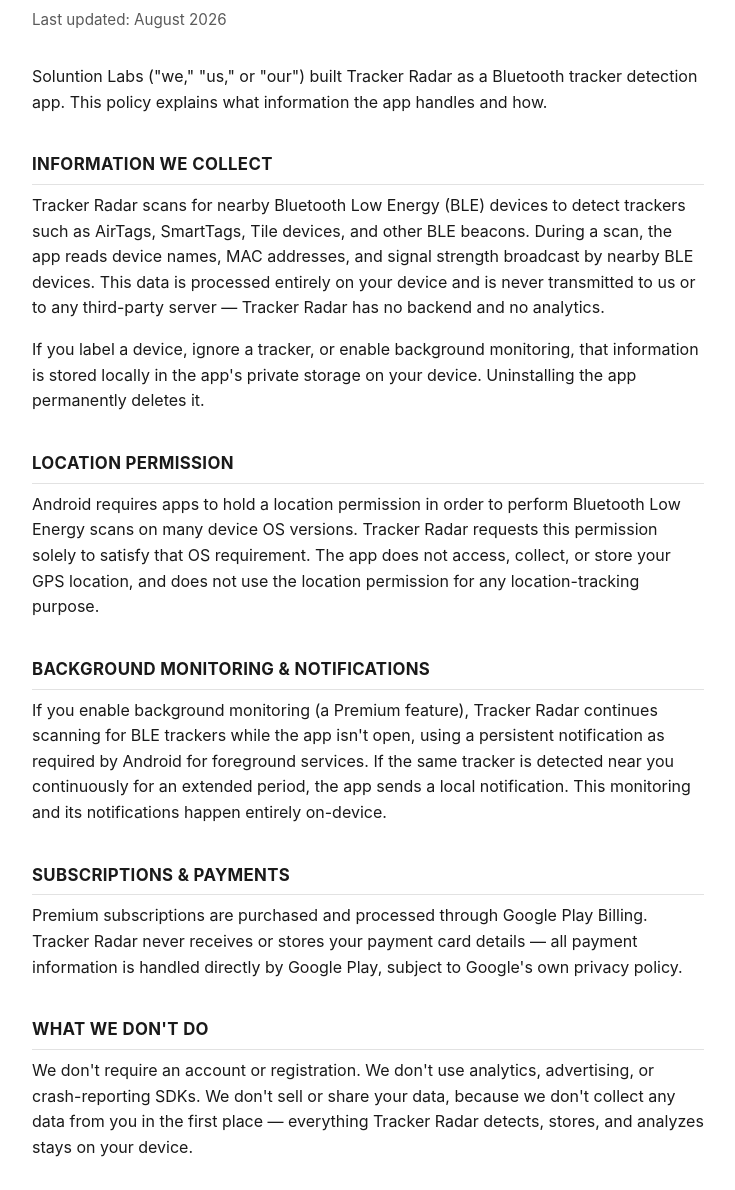
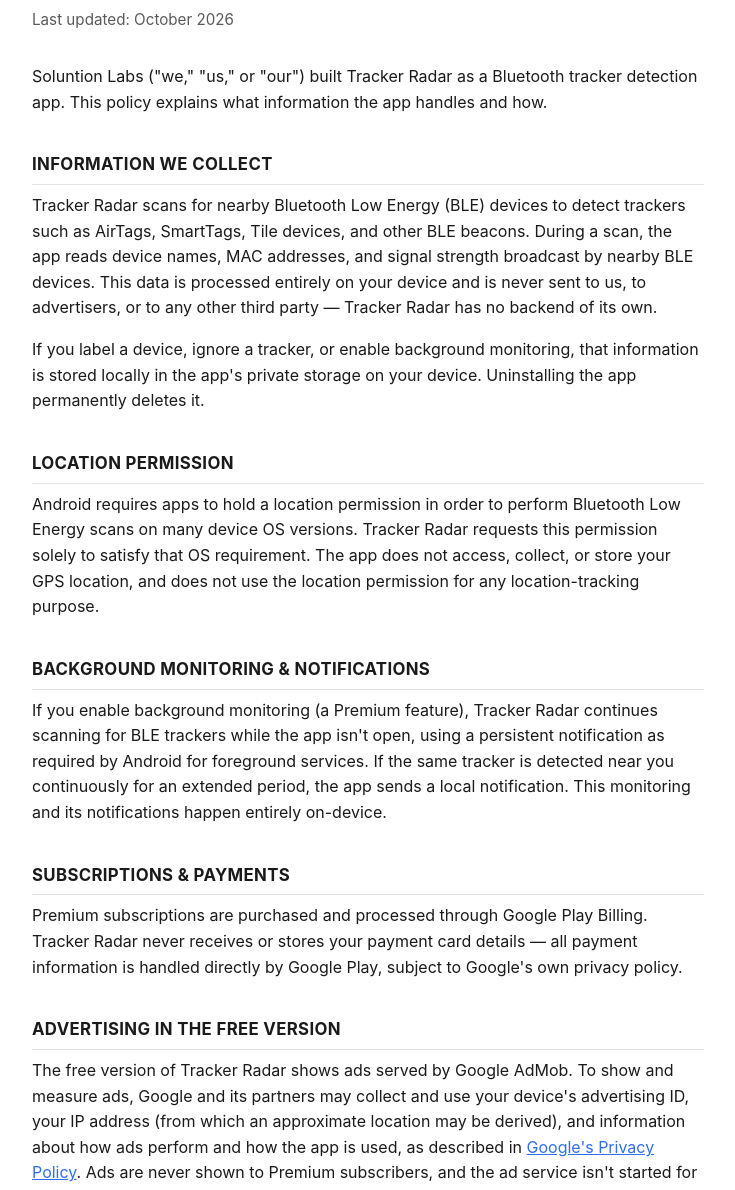
Before and after one commit to SBDJB/tracker-radar-privacy, a plain HTML site: page index.html in a window 1280 px wide. Shown: the part 106-1296 px from the top of the page, without its empty margins (272-1007 px from the left). Drawn offline with Linux system fonts and the light colour scheme.

Commit message:
Update privacy policy to disclose ads in the free version
Adds an advertising section (Google AdMob, advertising ID, consent for
EEA/UK, ad-free for Premium), narrows the "no third-party data" claims to
Bluetooth scan data, and updates the last-updated date.

Co-Authored-By: Claude Sonnet 5.5 <noreply@anthropic.com>

```diff
--- a/index.html
+++ b/index.html
@@ -70,12 +70,12 @@
 <body>
 <main>
   <h1>Tracker Radar Privacy Policy</h1>
-  <p class="updated">Last updated: August 2026</p>
+  <p class="updated">Last updated: October 2026</p>
 
   <p>Soluntion Labs ("we," "us," or "our") built Tracker Radar as a Bluetooth tracker detection app. This policy explains what information the app handles and how.</p>
 
   <h2>INFORMATION WE COLLECT</h2>
-  <p>Tracker Radar scans for nearby Bluetooth Low Energy (BLE) devices to detect trackers such as AirTags, SmartTags, Tile devices, and other BLE beacons. During a scan, the app reads device names, MAC addresses, and signal strength broadcast by nearby BLE devices. This data is processed entirely on your device and is never transmitted to us or to any third-party server &mdash; Tracker Radar has no backend and no analytics.</p>
+  <p>Tracker Radar scans for nearby Bluetooth Low Energy (BLE) devices to detect trackers such as AirTags, SmartTags, Tile devices, and other BLE beacons. During a scan, the app reads device names, MAC addresses, and signal strength broadcast by nearby BLE devices. This data is processed entirely on your device and is never sent to us, to advertisers, or to any other third party &mdash; Tracker Radar has no backend of its own.</p>
   <p>If you label a device, ignore a tracker, or enable background monitoring, that information is stored locally in the app's private storage on your device. Uninstalling the app permanently deletes it.</p>
 
   <h2>LOCATION PERMISSION</h2>
@@ -87,8 +87,12 @@
   <h2>SUBSCRIPTIONS &amp; PAYMENTS</h2>
   <p>Premium subscriptions are purchased and processed through Google Play Billing. Tracker Radar never receives or stores your payment card details &mdash; all payment information is handled directly by Google Play, subject to Google's own privacy policy.</p>
 
+  <h2>ADVERTISING IN THE FREE VERSION</h2>
+  <p>The free version of Tracker Radar shows ads served by Google AdMob. To show and measure ads, Google and its partners may collect and use your device's advertising ID, your IP address (from which an approximate location may be derived), and information about how ads perform and how the app is used, as described in <a href="https://policies.google.com/privacy">Google's Privacy Policy</a>. Ads are never shown to Premium subscribers, and the ad service isn't started for them.</p>
+  <p>Where required, such as in the European Economic Area and the United Kingdom, the app asks for your consent before showing personalized ads, and you can change your choice at any time from Settings &gt; Ad privacy options when that option appears. You can also reset or delete your advertising ID in your Android settings. Your Bluetooth scan results, device names, and labels are never shared with advertisers.</p>
+
   <h2>WHAT WE DON'T DO</h2>
-  <p>We don't require an account or registration. We don't use analytics, advertising, or crash-reporting SDKs. We don't sell or share your data, because we don't collect any data from you in the first place &mdash; everything Tracker Radar detects, stores, and analyzes stays on your device.</p>
+  <p>We don't require an account or registration. We don't use analytics or crash-reporting SDKs. The only third-party SDKs that handle data are Google Play Billing (payments) and Google AdMob (ads, free version only). We don't sell your personal information, and everything Tracker Radar detects, stores, and analyzes about the Bluetooth devices around you stays on your device.</p>
 
   <h2>CHILDREN'S PRIVACY</h2>
   <p>Tracker Radar is not directed at children under 13, and we do not knowingly collect information from children.</p>
```
